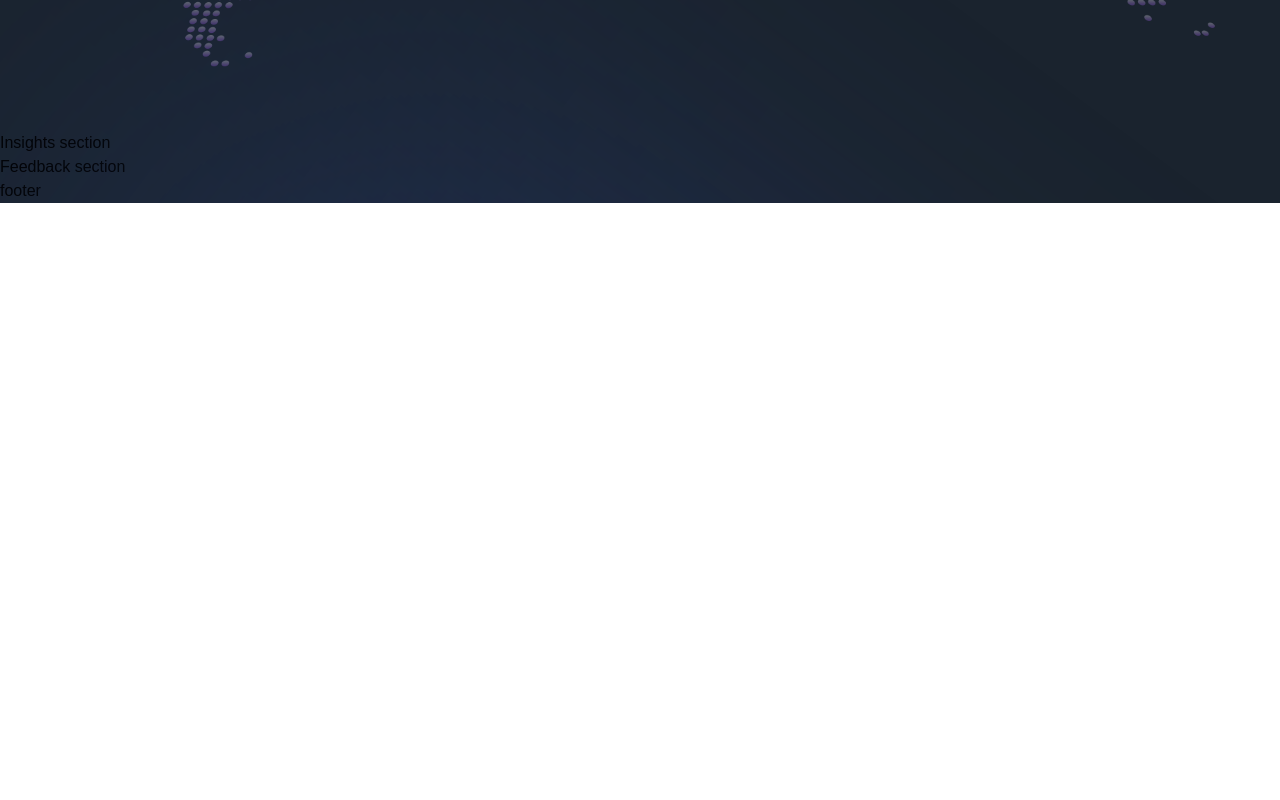
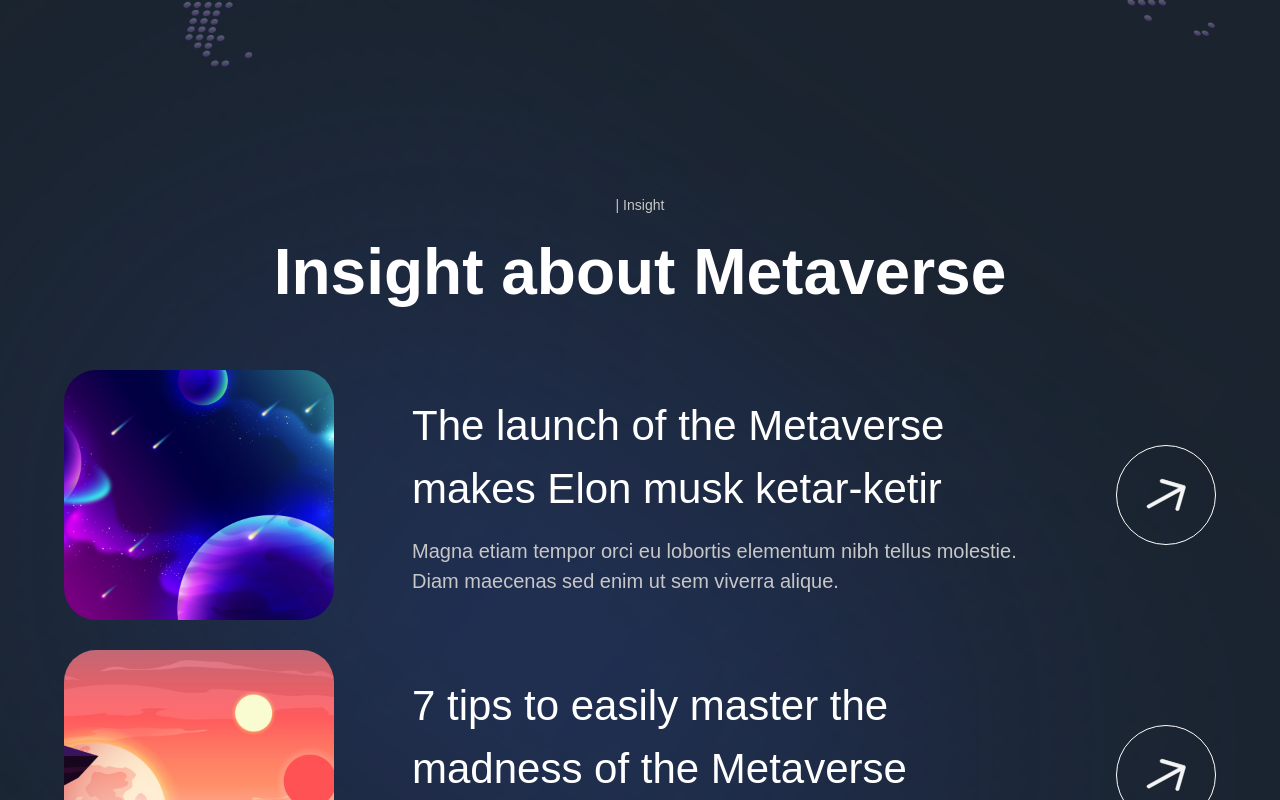
Before and after one commit to pavelzolotin/metaverse-next-js-app, a Next.js app: page / in a window 1280 px wide. Shown: the part 5040-5840 px from the top of the page. Before the commit the page ends 5243 px from the top, so only its background shows below. Built offline with nearby package versions, Linux system fonts and the light colour scheme; a web font is replaced by a local one.

Commit message:
create Insights section & InsightCard component

```diff
--- a/components/InsightCard.jsx
+++ b/components/InsightCard.jsx
@@ -1,9 +1,37 @@
 'use client';
 
-const InsightCard = () => (
-  <div>
-    Insight Card
-  </div>
+import { motion } from 'framer-motion';
+
+import { fadeIn } from '../utils/motion';
+
+const InsightCard = ({ imgUrl, title, subtitle, index }) => (
+  <motion.div
+    variants={fadeIn('up', 'spring', index * 0.5, 1)}
+    className="flex md:flex-row flex-col gap-4"
+  >
+    <img
+      src={imgUrl}
+      alt="planet-01"
+      className="md:w-[270px] w-full h-[250px] rounded-[32px] object-cover"
+    />
+    <div className="w-full flex justify-between items-center">
+      <div className="flex-1 md:ml-[62px] flex flex-col max-w-[650px]">
+        <h4 className="font-normal lg:text-[42px] text-[26px] text-white">
+          {title}
+        </h4>
+        <p className="mt-[16px] font-normal lg:text-[20px] text-[14px] text-secondary-white">
+          {subtitle}
+        </p>
+      </div>
+      <div className="lg:flex hidden items-center justify-center w-[100px] h-[100px] rounded-full bg-transparent border-[1px] border-white">
+        <img
+          src="/arrow.svg"
+          alt="arrow"
+          className="w-[40%] h-[40%] object-contain"
+        />
+      </div>
+    </div>
+  </motion.div>
 );
 
 export default InsightCard;
--- a/sections/About.jsx
+++ b/sections/About.jsx
@@ -20,7 +20,6 @@ const About = () => (
         title="| About Metaverse"
         textStyles="text-center"
       />
-
       <motion.p
         variants={fadeIn('up', 'tween', 0.2, 1)}
         className="mt-[8px] font-normal sm:text-[32px] text-[20px] text-center text-secondary-white"
--- a/sections/Explore.jsx
+++ b/sections/Explore.jsx
@@ -31,10 +31,10 @@ const Explore = () => {
               exploreWorlds.map((world, index) => (
                 <ExploreCard
                   key={world.id}
-                  {...world}
                   index={index}
                   active={active}
                   handleClick={setActive}
+                  {...world}
                 />
               ))
             }
--- a/sections/Insights.jsx
+++ b/sections/Insights.jsx
@@ -1,8 +1,35 @@
 'use client';
 
+import { motion } from 'framer-motion';
+
+import styles from '../styles';
+import { InsightCard, TitleText, TypingText } from '../components';
+import { insights } from '../constants';
+import { staggerContainer } from '../utils/motion';
+
 const Insights = () => (
-  <section>
-    Insights section
+  <section className={`${styles.paddings} relative z-10`}>
+    <motion.div
+      variants={staggerContainer}
+      initial="hidden"
+      whileInView="show"
+      viewport={{ once: false, amount: 0.25 }}
+      className={`${styles.innerWidth} mx-auto flex flex-col`}
+    >
+      <TypingText title="| Insight" textStyles="text-center" />
+      <TitleText title={<>Insight about Metaverse</>} textStyles="text-center" />
+      <div className="mt-[50px] flex flex-col gap-[30px]">
+        {
+            insights.map((item, index) => (
+              <InsightCard
+                key={`insight-${index}`}
+                index={index + 1}
+                {...item}
+              />
+            ))
+        }
+      </div>
+    </motion.div>
   </section>
 );
 
```
